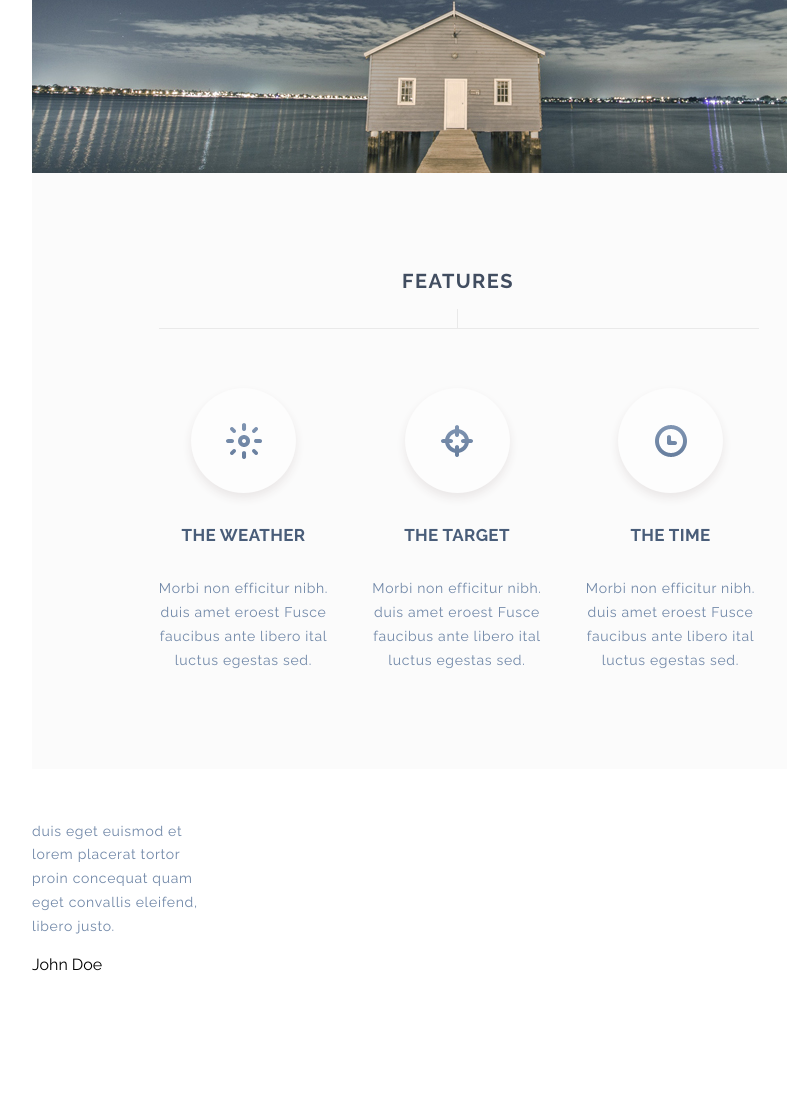
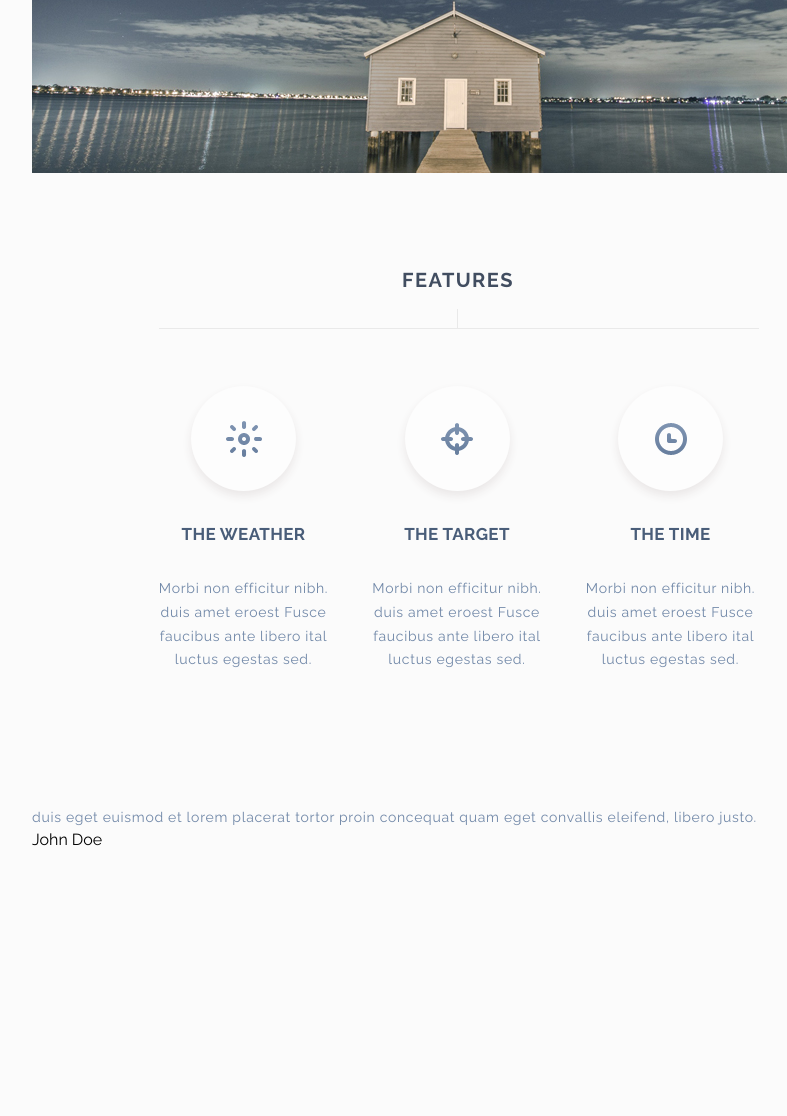
Before and after one commit to AlexanderBazukevich/Passion, a plain HTML site: page index.html in a window 1280 px wide. Shown: the part 377-1493 px from the top of the page, without its empty margins (183-970 px from the left). Drawn offline with Linux system fonts and the light colour scheme.

Commit message:
changed: some minor optimisation and cosmetical changes

```diff
--- a/index.html
+++ b/index.html
@@ -1,5 +1,5 @@
 <!DOCTYPE html>
-<html class="g">
+<html>
     <head>
         <meta charset="utf-8">
         <link rel="stylesheet" type="text/css" href="passion.css">
@@ -17,43 +17,43 @@
 
         <div class="content">
             <h1 class="content__title">features</h1>
-            <div class="section section_center">
-                <div class="section__image section__image_circle section__image_icon_sun"></div>
+            <div class="section section_short section_center">
+                <div class="section__icon section__icon_sun"></div>
                 <h1 class="section__title">the weather</h1>
                 <p class="section__fragment">Morbi non efficitur nibh. duis amet eroest Fusce faucibus ante libero ital luctus egestas sed.</p>
             </div>
-            <div class="section section_center">
-                <div class="section__image section__image_circle section__image_icon_target"></div>
+            <div class="section section_short section_center">
+                <div class="section__icon section__icon_target"></div>
                 <h1 class="section__title">the target</h1>
                 <p class="section__fragment">Morbi non efficitur nibh. duis amet eroest Fusce faucibus ante libero ital luctus egestas sed.</p>
             </div>
-            <div class="section section_center">
-                <div class="section__image section__image_circle section__image_icon_time"></div>
+            <div class="section section_short section_center">
+                <div class="section__icon section__icon_time"></div>
                 <h1 class="section__title">the time</h1>
                 <p class="section__fragment">Morbi non efficitur nibh. duis amet eroest Fusce faucibus ante libero ital luctus egestas sed.</p>
             </div>
         </div>
 
         <div class="section">
-            <img class="section__image section__image_big">
+            <img class="section__cover">
             <p class="section__fragment section__fragment_big">duis eget euismod et lorem placerat tortor proin concequat quam eget convallis eleifend, libero justo.</p>
             <p class="section__author">John Doe</p>
         </div>
 
         <div class="content">
             <h1 class="content__title">the blog</h1>
-            <div class="section">
-                <img class="section__image section__image_square" src="img_post1.jpg">
+            <div class="section section_short">
+                <img class="section__image" src="img_post1.jpg">
                 <h1 class="section__title section__title_left">fustce faucibusy ante libero.</h1>
                 <p class="section__fragment section__fragment_left">Cras interdum vestum a dolor amet tursisi ligula rhoncus sodales...</p>
             </div>
-            <div class="section">
-                <img class="section__image section__image_square" src="img_post2.jpg">
+            <div class="section section_short">
+                <img class="section__image" src="img_post2.jpg">
                 <h1 class="section__title section__title_left">fustce faucibusy ante libero.</h1>
                 <p class="section__fragment section__fragment_left">Cras interdum vestum a dolor amet tursisi ligula rhoncus sodales...</p>
             </div>
-            <div class="section">
-                <img class="section__image section__image_square" src="img_post3.jpg">
+            <div class="section section_short">
+                <img class="section__image" src="img_post3.jpg">
                 <h1 class="section__title section__title_left">fustce faucibusy ante libero.</h1>
                 <p class="section__fragment section__fragment_left">Cras interdum vestum a dolor amet tursisi ligula rhoncus sodales...</p>
             </div>
--- a/passion.css
+++ b/passion.css
@@ -2,6 +2,7 @@ body {
     margin: 0 auto;
     width: 850px;
     font-family: Raleway;
+    background-color: #fbfbfb;
 }
 
 .header {
@@ -33,7 +34,7 @@ body {
     display: block;
     height: 1px;
     width: 600px;
-    margin: 0 0 67px 2px;
+    margin: 0 0 68px 2px;
     content: "";
     background-color: gray;
     opacity: 0.3;
@@ -67,13 +68,12 @@ body {
     flex-wrap: wrap;
     justify-content: space-between;
     padding: 0 125px 82px 125px;
-    background-color: #fbfbfb;
 }
 
 .content__title {
     position: relative;
     margin: 0;
-    padding: 96px 0 36px 2px;
+    padding: 95px 0 37px 2px;
     width: 100%;
     text-align: center;
     color: #414d60;
@@ -104,7 +104,9 @@ body {
 }
 
 .section {
-    display: block;
+}
+
+.section_short {
     width: 173px;
 }
 
@@ -112,14 +114,10 @@ body {
     text-align: center;
 }
 
-.section__image {
-    display: inline-block;
-}
-
-.section__image_circle {
+.section__icon {
     height: 105px;
     width: 105px;
-    margin: 59px 0 17px 0;
+    margin: 57px auto 33px auto;
     border-radius: 100%;
     background-color: #fdfdfd;
     background-position: center;
@@ -127,23 +125,24 @@ body {
     box-shadow: 0 5px 10px #eae7e7;
 }
 
-.section__image_square {
+.section__icon_sun {
+    background-image: url(sun.png);
+}
+
+.section__icon_target {
+    background-image: url(target.png);
+}
+
+.section__icon_time {
+    background-image: url(clock.png);
+}
+
+.section__image {
     margin: 40px 0 22px 0;
 }
 
-.section__image_icon_sun {
-    background-image: url(sun.png);
-}
-
-.section__image_icon_target {
-    background-image: url(target.png);
-}
-
-.section__image_icon_time {
-    background-image: url(clock.png);
-}
-
 .section__title {
+    margin: 0;
     color: #495d79;
     font-size: 17px;
     letter-spacing: .02em;
@@ -155,7 +154,7 @@ body {
 }
 
 .section__fragment {
-    margin-top: 32px;
+    margin: 33px 0 0 0;
     color: #7188a8;
     font-size: 14px;
     letter-spacing: 0.05em;
@@ -163,7 +162,7 @@ body {
 }
 
 .section__fragment_left {
-    margin: 14px 0 0 -1px;
+    margin: 15px 0 0 -1px;
 }
 
 .section__title_left,
@@ -173,5 +172,6 @@ body {
 }
 
 .section__author {
-    height: 149px;
+    margin: 0;
+    height: 289px;
 }
```
